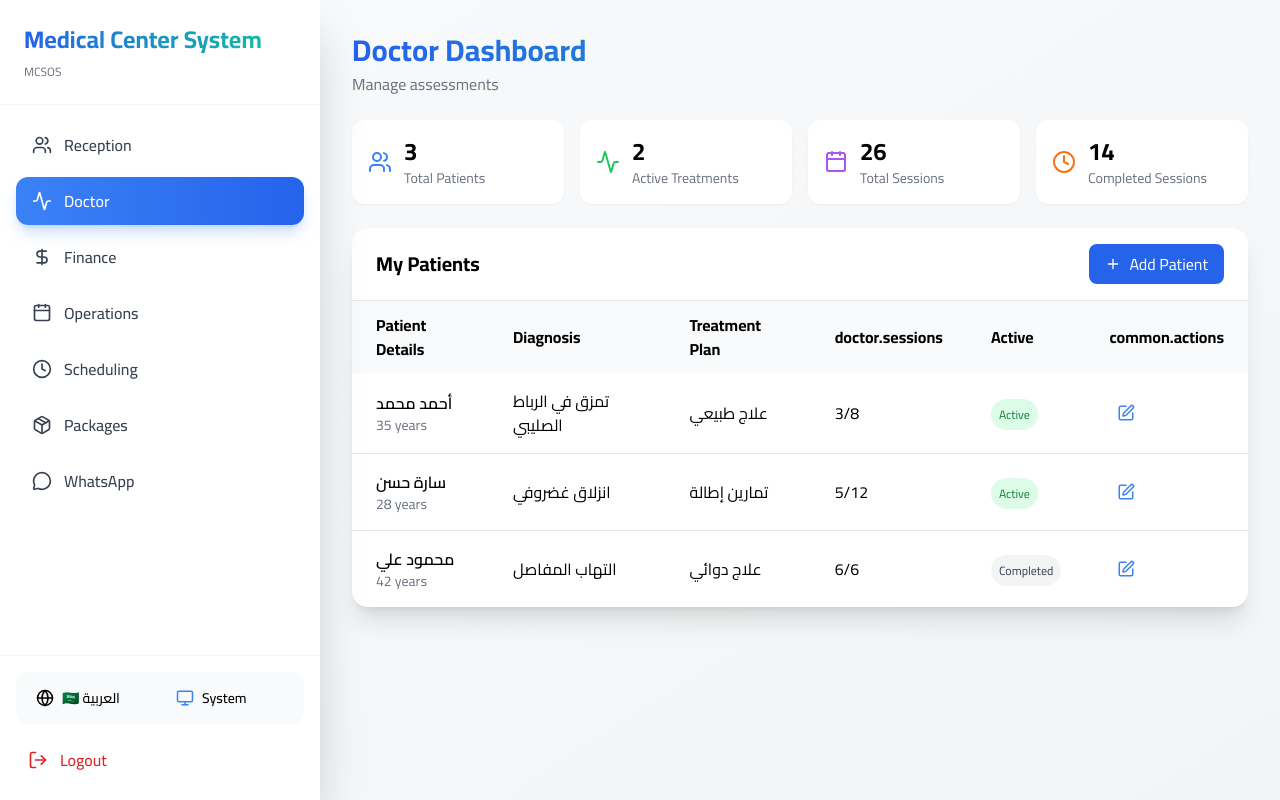
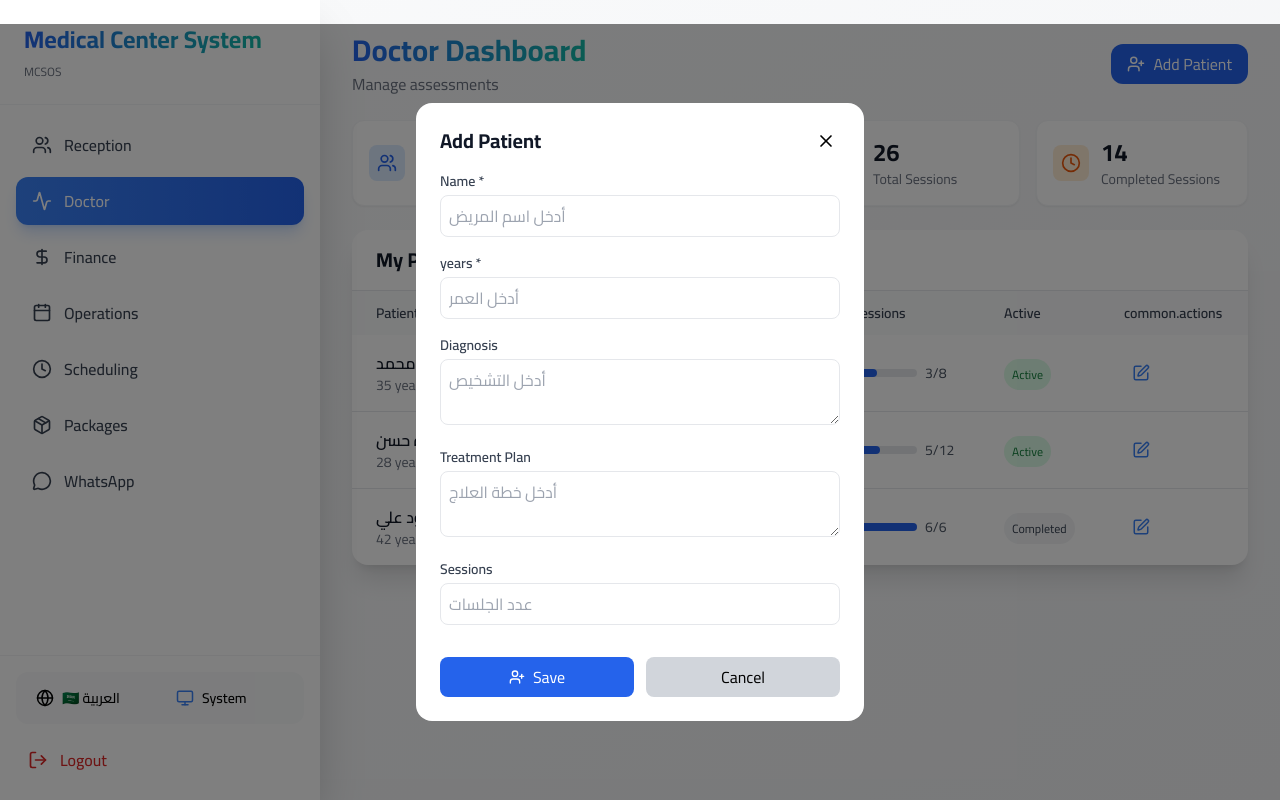
Before and after one commit to Islam412/MCSOS-System, a React (Vite) app: page /doctor in a window 1280 px wide. Both pictures are taken after a click on the button "Add Patient". Built offline with nearby package versions, Linux system fonts and the light colour scheme.

Commit message:
update forms at add patient

```diff
--- a/src/pages/DoctorDashboard.jsx
+++ b/src/pages/DoctorDashboard.jsx
@@ -1,6 +1,6 @@
 import { useState } from 'react'
 import { useTranslation } from 'react-i18next'
-import { Stethoscope, ClipboardList, FileText, Calendar, Users, Clock, Activity, Plus, Edit, Save, X } from 'lucide-react'
+import { Stethoscope, ClipboardList, FileText, Calendar, Users, Clock, Activity, Plus, Edit, Save, X, UserPlus } from 'lucide-react'
 import toast from 'react-hot-toast'
 
 export default function DoctorDashboard() {
@@ -15,6 +15,15 @@ export default function DoctorDashboard() {
 
   const [selectedPatient, setSelectedPatient] = useState(null)
   const [showAssessmentModal, setShowAssessmentModal] = useState(false)
+  const [showAddPatientModal, setShowAddPatientModal] = useState(false)
+  const [newPatient, setNewPatient] = useState({
+    name: '',
+    age: '',
+    diagnosis: '',
+    treatment: '',
+    sessions: ''
+  })
+
   const [assessmentData, setAssessmentData] = useState({
     diagnosis: '',
     treatment: '',
@@ -45,6 +54,29 @@ export default function DoctorDashboard() {
     }
   }
 
+  const handleAddPatient = () => {
+    if (!newPatient.name || !newPatient.age) {
+      toast.error('الرجاء إدخال اسم المريض والعمر')
+      return
+    }
+
+    const patient = {
+      id: Date.now(),
+      name: newPatient.name,
+      age: parseInt(newPatient.age),
+      diagnosis: newPatient.diagnosis || 'قيد التشخيص',
+      treatment: newPatient.treatment || 'قيد التحديد',
+      sessions: parseInt(newPatient.sessions) || 6,
+      completed: 0,
+      status: 'active'
+    }
+
+    setPatients([...patients, patient])
+    toast.success(`تم إضافة المريض ${patient.name} بنجاح`)
+    setShowAddPatientModal(false)
+    setNewPatient({ name: '', age: '', diagnosis: '', treatment: '', sessions: '' })
+  }
+
   const getStatusBadge = (status) => {
     if (status === 'active') {
       return <span className="px-2 py-1 bg-green-100 text-green-700 rounded-full text-xs">{t('status.active')}</span>
@@ -52,49 +84,72 @@ export default function DoctorDashboard() {
     return <span className="px-2 py-1 bg-gray-100 text-gray-700 rounded-full text-xs">{t('status.completed')}</span>
   }
 
+  // حساب الإحصائيات
+  const totalPatients = patients.length
+  const activePatients = patients.filter(p => p.status === 'active').length
+  const totalSessions = patients.reduce((sum, p) => sum + p.sessions, 0)
+  const completedSessions = patients.reduce((sum, p) => sum + p.completed, 0)
+
   return (
     <div className="space-y-6">
-      <div className={`mb-6 ${isRTL ? 'text-right' : 'text-left'}`}>
-        <h1 className="text-3xl font-bold bg-gradient-to-r from-blue-600 to-teal-500 bg-clip-text text-transparent">
-          {t('doctor.title')}
-        </h1>
-        <p className="text-gray-500 dark:text-gray-400 mt-1">{t('doctor.subtitle')}</p>
+      <div className={`flex justify-between items-center ${isRTL ? 'flex-row-reverse' : ''}`}>
+        <div>
+          <h1 className="text-3xl font-bold bg-gradient-to-r from-blue-600 to-teal-500 bg-clip-text text-transparent">
+            {t('doctor.title')}
+          </h1>
+          <p className="text-gray-500 dark:text-gray-400 mt-1">{t('doctor.subtitle')}</p>
+        </div>
+        <button
+          onClick={() => setShowAddPatientModal(true)}
+          className="bg-blue-600 text-white px-4 py-2 rounded-xl hover:bg-blue-700 transition flex items-center gap-2"
+        >
+          <UserPlus size={18} />
+          {t('doctor.add_patient')}
+        </button>
       </div>
 
       {/* Stats */}
       <div className="grid grid-cols-1 md:grid-cols-4 gap-4">
-        <div className="bg-white dark:bg-gray-800 rounded-xl p-4 shadow-sm">
+        <div className="bg-white dark:bg-gray-800 rounded-xl p-4 shadow-sm border border-gray-100 dark:border-gray-700">
           <div className="flex items-center gap-3">
-            <Users className="text-blue-500" size={24} />
+            <div className="p-2 bg-blue-100 dark:bg-blue-900 rounded-lg">
+              <Users className="text-blue-600" size={20} />
+            </div>
             <div>
-              <div className="text-2xl font-bold">{patients.length}</div>
+              <div className="text-2xl font-bold text-gray-900 dark:text-white">{totalPatients}</div>
               <div className="text-sm text-gray-500">{t('doctor.total_patients')}</div>
             </div>
           </div>
         </div>
-        <div className="bg-white dark:bg-gray-800 rounded-xl p-4 shadow-sm">
+        <div className="bg-white dark:bg-gray-800 rounded-xl p-4 shadow-sm border border-gray-100 dark:border-gray-700">
           <div className="flex items-center gap-3">
-            <Activity className="text-green-500" size={24} />
+            <div className="p-2 bg-green-100 dark:bg-green-900 rounded-lg">
+              <Activity className="text-green-600" size={20} />
+            </div>
             <div>
-              <div className="text-2xl font-bold">{patients.filter(p => p.status === 'active').length}</div>
+              <div className="text-2xl font-bold text-gray-900 dark:text-white">{activePatients}</div>
               <div className="text-sm text-gray-500">{t('doctor.active_treatments')}</div>
             </div>
           </div>
         </div>
-        <div className="bg-white dark:bg-gray-800 rounded-xl p-4 shadow-sm">
+        <div className="bg-white dark:bg-gray-800 rounded-xl p-4 shadow-sm border border-gray-100 dark:border-gray-700">
           <div className="flex items-center gap-3">
-            <Calendar className="text-purple-500" size={24} />
+            <div className="p-2 bg-purple-100 dark:bg-purple-900 rounded-lg">
+              <Calendar className="text-purple-600" size={20} />
+            </div>
             <div>
-              <div className="text-2xl font-bold">{patients.reduce((sum, p) => sum + p.sessions, 0)}</div>
+              <div className="text-2xl font-bold text-gray-900 dark:text-white">{totalSessions}</div>
               <div className="text-sm text-gray-500">{t('doctor.total_sessions')}</div>
             </div>
           </div>
         </div>
-        <div className="bg-white dark:bg-gray-800 rounded-xl p-4 shadow-sm">
+        <div className="bg-white dark:bg-gray-800 rounded-xl p-4 shadow-sm border border-gray-100 dark:border-gray-700">
           <div className="flex items-center gap-3">
-            <Clock className="text-orange-500" size={24} />
+            <div className="p-2 bg-orange-100 dark:bg-orange-900 rounded-lg">
+              <Clock className="text-orange-600" size={20} />
+            </div>
             <div>
-              <div className="text-2xl font-bold">{patients.reduce((sum, p) => sum + p.completed, 0)}</div>
+              <div className="text-2xl font-bold text-gray-900 dark:text-white">{completedSessions}</div>
               <div className="text-sm text-gray-500">{t('doctor.completed_sessions')}</div>
             </div>
           </div>
@@ -103,47 +158,50 @@ export default function DoctorDashboard() {
 
       {/* Patients Table */}
       <div className="bg-white dark:bg-gray-800 rounded-2xl shadow-xl overflow-hidden">
-        <div className="px-6 py-4 border-b border-gray-200 dark:border-gray-700 flex justify-between items-center">
-          <h2 className="text-xl font-bold">{t('doctor.my_patients')}</h2>
-          <button className="bg-blue-600 text-white px-4 py-2 rounded-lg hover:bg-blue-700 transition flex items-center gap-2">
-            <Plus size={16} />
-            {t('doctor.add_patient')}
-          </button>
+        <div className="px-6 py-4 border-b border-gray-200 dark:border-gray-700">
+          <h2 className="text-xl font-bold text-gray-900 dark:text-white">{t('doctor.my_patients')}</h2>
         </div>
 
         <div className="overflow-x-auto">
           <table className="w-full">
             <thead className="bg-gray-50 dark:bg-gray-900">
               <tr className={`${isRTL ? 'text-right' : 'text-left'}`}>
-                <th className="px-6 py-3">{t('reception.patient_details')}</th>
-                <th className="px-6 py-3">{t('doctor.diagnosis')}</th>
-                <th className="px-6 py-3">{t('doctor.treatment_plan')}</th>
-                <th className="px-6 py-3">{t('doctor.sessions')}</th>
-                <th className="px-6 py-3">{t('status.active')}</th>
-                <th className="px-6 py-3">{t('common.actions')}</th>
+                <th className="px-6 py-3 text-sm font-semibold text-gray-700 dark:text-gray-300">{t('reception.patient_details')}</th>
+                <th className="px-6 py-3 text-sm font-semibold text-gray-700 dark:text-gray-300">{t('doctor.diagnosis')}</th>
+                <th className="px-6 py-3 text-sm font-semibold text-gray-700 dark:text-gray-300">{t('doctor.treatment_plan')}</th>
+                <th className="px-6 py-3 text-sm font-semibold text-gray-700 dark:text-gray-300">{t('doctor.sessions_count')}</th>
+                <th className="px-6 py-3 text-sm font-semibold text-gray-700 dark:text-gray-300">{t('status.active')}</th>
+                <th className="px-6 py-3 text-sm font-semibold text-gray-700 dark:text-gray-300">{t('common.actions')}</th>
                </tr>
             </thead>
             <tbody className="divide-y divide-gray-200 dark:divide-gray-700">
               {patients.map(patient => (
-                <tr key={patient.id} className="hover:bg-gray-50 dark:hover:bg-gray-700">
+                <tr key={patient.id} className="hover:bg-gray-50 dark:hover:bg-gray-700 transition">
                   <td className="px-6 py-4">
                     <div>
-                      <div className="font-semibold">{patient.name}</div>
+                      <div className="font-semibold text-gray-900 dark:text-white">{patient.name}</div>
                       <div className="text-sm text-gray-500">{patient.age} {t('doctor.years')}</div>
                     </div>
                    </td>
-                  <td className="px-6 py-4">{patient.diagnosis}</td>
-                  <td className="px-6 py-4">{patient.treatment}</td>
-                  <td className="px-6 py-4">{patient.completed}/{patient.sessions}</td>
+                  <td className="px-6 py-4 text-gray-700 dark:text-gray-300">{patient.diagnosis}</td>
+                  <td className="px-6 py-4 text-gray-700 dark:text-gray-300">{patient.treatment}</td>
+                  <td className="px-6 py-4">
+                    <div className="flex items-center gap-2">
+                      <div className="w-16 bg-gray-200 rounded-full h-2">
+                        <div className="bg-blue-600 h-2 rounded-full" style={{ width: `${(patient.completed / patient.sessions) * 100}%` }}></div>
+                      </div>
+                      <span className="text-sm text-gray-600">{patient.completed}/{patient.sessions}</span>
+                    </div>
+                   </td>
                   <td className="px-6 py-4">{getStatusBadge(patient.status)}</td>
                   <td className="px-6 py-4">
                     <button
                       onClick={() => handleSelectPatient(patient)}
-                      className="p-2 text-blue-500 hover:bg-blue-50 rounded-lg transition"
+                      className="p-2 text-blue-500 hover:bg-blue-50 dark:hover:bg-blue-900/30 rounded-lg transition"
                     >
                       <Edit size={18} />
                     </button>
-                  </td>
+                   </td>
                  </tr>
               ))}
             </tbody>
@@ -151,53 +209,136 @@ export default function DoctorDashboard() {
         </div>
       </div>
 
-      {/* Assessment Modal */}
-      {showAssessmentModal && selectedPatient && (
+      {/* Add Patient Modal */}
+      {showAddPatientModal && (
         <div className="fixed inset-0 bg-black/50 flex items-center justify-center z-50 p-4">
-          <div className="bg-white dark:bg-gray-800 rounded-2xl max-w-lg w-full p-6">
+          <div className="bg-white dark:bg-gray-800 rounded-2xl max-w-md w-full p-6">
             <div className="flex justify-between items-center mb-4">
-              <h2 className="text-xl font-bold">{t('doctor.medical_assessment')}</h2>
-              <button onClick={() => setShowAssessmentModal(false)} className="p-1 hover:bg-gray-100 rounded">
+              <h2 className="text-xl font-bold text-gray-900 dark:text-white">{t('doctor.add_patient')}</h2>
+              <button onClick={() => setShowAddPatientModal(false)} className="p-1 hover:bg-gray-100 dark:hover:bg-gray-700 rounded">
                 <X size={20} />
               </button>
             </div>
 
             <div className="space-y-4">
               <div>
-                <label className="block text-sm font-semibold mb-1">{t('doctor.patient_name')}</label>
+                <label className="block text-sm font-semibold mb-1 text-gray-700 dark:text-gray-300">{t('reception.name')} *</label>
+                <input
+                  type="text"
+                  className="w-full p-2 border rounded-lg dark:bg-gray-900 dark:border-gray-700"
+                  value={newPatient.name}
+                  onChange={(e) => setNewPatient({...newPatient, name: e.target.value})}
+                  placeholder="أدخل اسم المريض"
+                />
+              </div>
+              <div>
+                <label className="block text-sm font-semibold mb-1 text-gray-700 dark:text-gray-300">{t('doctor.years')} *</label>
+                <input
+                  type="number"
+                  className="w-full p-2 border rounded-lg dark:bg-gray-900 dark:border-gray-700"
+                  value={newPatient.age}
+                  onChange={(e) => setNewPatient({...newPatient, age: e.target.value})}
+                  placeholder="أدخل العمر"
+                />
+              </div>
+              <div>
+                <label className="block text-sm font-semibold mb-1 text-gray-700 dark:text-gray-300">{t('doctor.diagnosis')}</label>
+                <textarea
+                  className="w-full p-2 border rounded-lg dark:bg-gray-900 dark:border-gray-700"
+                  rows="2"
+                  value={newPatient.diagnosis}
+                  onChange={(e) => setNewPatient({...newPatient, diagnosis: e.target.value})}
+                  placeholder="أدخل التشخيص"
+                />
+              </div>
+              <div>
+                <label className="block text-sm font-semibold mb-1 text-gray-700 dark:text-gray-300">{t('doctor.treatment_plan')}</label>
+                <textarea
+                  className="w-full p-2 border rounded-lg dark:bg-gray-900 dark:border-gray-700"
+                  rows="2"
+                  value={newPatient.treatment}
+                  onChange={(e) => setNewPatient({...newPatient, treatment: e.target.value})}
+                  placeholder="أدخل خطة العلاج"
+                />
+              </div>
+              <div>
+                <label className="block text-sm font-semibold mb-1 text-gray-700 dark:text-gray-300">{t('doctor.sessions_count')}</label>
+                <input
+                  type="number"
+                  className="w-full p-2 border rounded-lg dark:bg-gray-900 dark:border-gray-700"
+                  value={newPatient.sessions}
+                  onChange={(e) => setNewPatient({...newPatient, sessions: e.target.value})}
+                  placeholder="عدد الجلسات"
+                />
+              </div>
+
+              <div className="flex gap-3 pt-4">
+                <button
+                  onClick={handleAddPatient}
+                  className="flex-1 bg-blue-600 text-white py-2 rounded-lg hover:bg-blue-700 flex items-center justify-center gap-2"
+                >
+                  <UserPlus size={16} />
+                  {t('common.save')}
+                </button>
+                <button
+                  onClick={() => setShowAddPatientModal(false)}
+                  className="flex-1 bg-gray-300 dark:bg-gray-600 py-2 rounded-lg hover:bg-gray-400"
+                >
+                  {t('common.cancel')}
+                </button>
+              </div>
+            </div>
+          </div>
+        </div>
+      )}
+
+      {/* Assessment Modal */}
+      {showAssessmentModal && selectedPatient && (
+        <div className="fixed inset-0 bg-black/50 flex items-center justify-center z-50 p-4">
+          <div className="bg-white dark:bg-gray-800 rounded-2xl max-w-lg w-full p-6">
+            <div className="flex justify-between items-center mb-4">
+              <h2 className="text-xl font-bold text-gray-900 dark:text-white">{t('doctor.medical_assessment')}</h2>
+              <button onClick={() => setShowAssessmentModal(false)} className="p-1 hover:bg-gray-100 dark:hover:bg-gray-700 rounded">
+                <X size={20} />
+              </button>
+            </div>
+
+            <div className="space-y-4">
+              <div>
+                <label className="block text-sm font-semibold mb-1 text-gray-700 dark:text-gray-300">{t('doctor.patient_name')}</label>
                 <input type="text" value={selectedPatient.name} disabled className="w-full p-2 border rounded-lg bg-gray-50 dark:bg-gray-700" />
               </div>
               <div>
-                <label className="block text-sm font-semibold mb-1">{t('doctor.diagnosis')}</label>
+                <label className="block text-sm font-semibold mb-1 text-gray-700 dark:text-gray-300">{t('doctor.diagnosis')}</label>
                 <textarea
-                  className="w-full p-2 border rounded-lg dark:bg-gray-900"
+                  className="w-full p-2 border rounded-lg dark:bg-gray-900 dark:border-gray-700"
                   rows="2"
                   value={assessmentData.diagnosis}
                   onChange={(e) => setAssessmentData({...assessmentData, diagnosis: e.target.value})}
                 />
               </div>
               <div>
-                <label className="block text-sm font-semibold mb-1">{t('doctor.treatment_plan')}</label>
+                <label className="block text-sm font-semibold mb-1 text-gray-700 dark:text-gray-300">{t('doctor.treatment_plan')}</label>
                 <textarea
-                  className="w-full p-2 border rounded-lg dark:bg-gray-900"
+                  className="w-full p-2 border rounded-lg dark:bg-gray-900 dark:border-gray-700"
                   rows="2"
                   value={assessmentData.treatment}
                   onChange={(e) => setAssessmentData({...assessmentData, treatment: e.target.value})}
                 />
               </div>
               <div>
-                <label className="block text-sm font-semibold mb-1">{t('doctor.sessions_count')}</label>
+                <label className="block text-sm font-semibold mb-1 text-gray-700 dark:text-gray-300">{t('doctor.sessions_count')}</label>
                 <input
                   type="number"
-                  className="w-full p-2 border rounded-lg dark:bg-gray-900"
+                  className="w-full p-2 border rounded-lg dark:bg-gray-900 dark:border-gray-700"
                   value={assessmentData.sessions}
                   onChange={(e) => setAssessmentData({...assessmentData, sessions: e.target.value})}
                 />
               </div>
               <div>
-                <label className="block text-sm font-semibold mb-1">{t('doctor.notes')}</label>
+                <label className="block text-sm font-semibold mb-1 text-gray-700 dark:text-gray-300">{t('doctor.notes')}</label>
                 <textarea
-                  className="w-full p-2 border rounded-lg dark:bg-gray-900"
+                  className="w-full p-2 border rounded-lg dark:bg-gray-900 dark:border-gray-700"
                   rows="3"
                   placeholder={t('doctor.notes_placeholder')}
                   value={assessmentData.notes}
```
